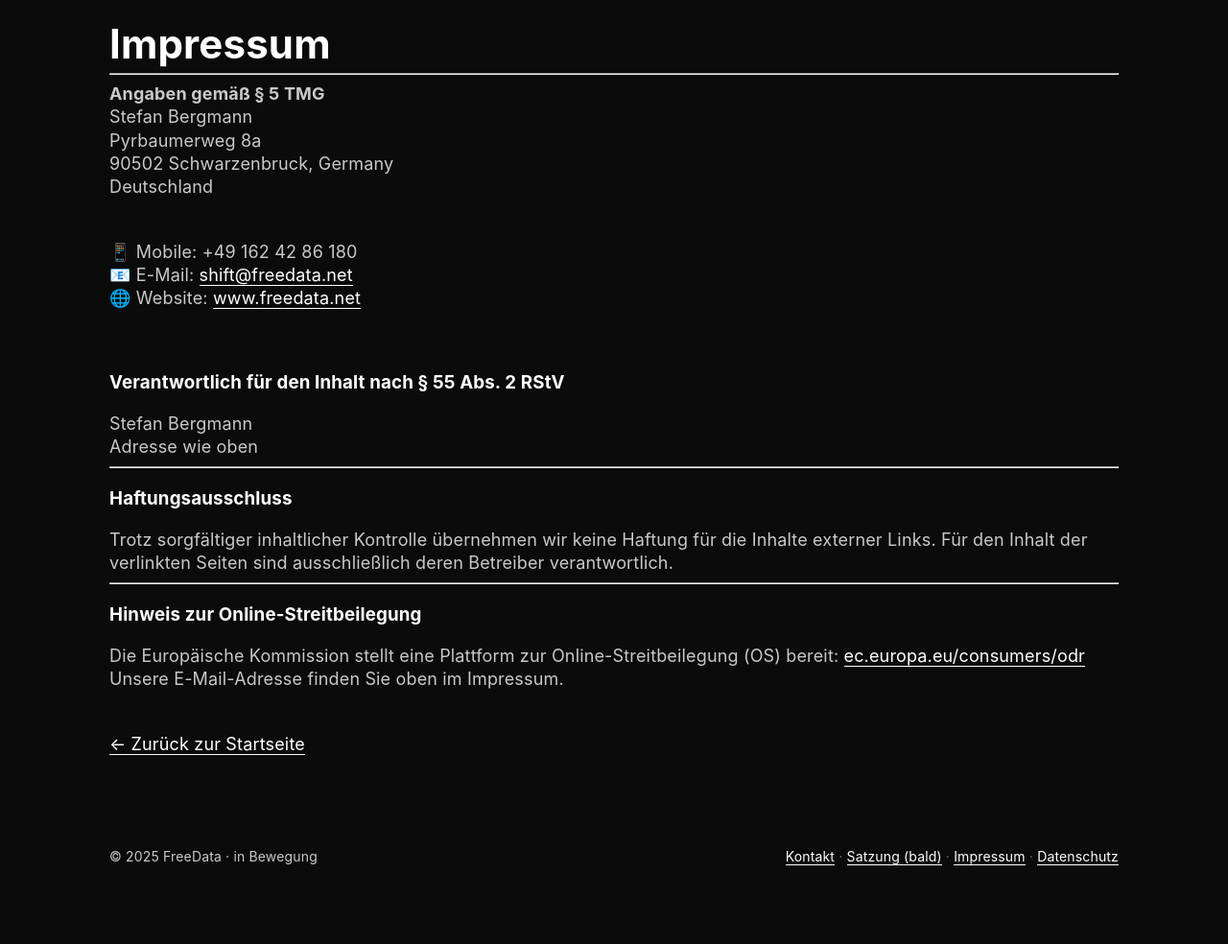
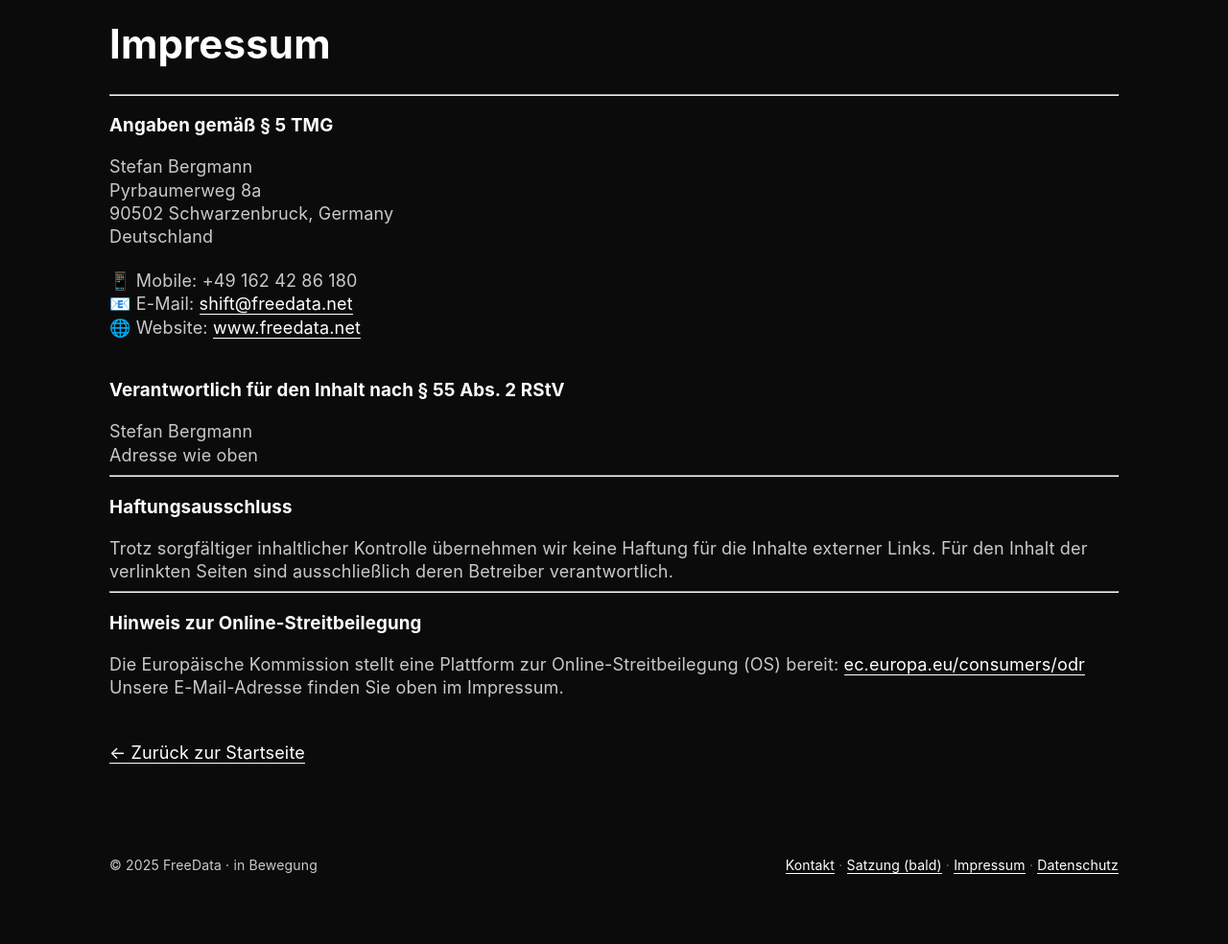
Before and after one commit to freedata-coop/freedata-coop.github.io, a Jekyll site: the page built from impressum.md, in a window 1280 px wide. Shown: the whole page at 96% size. Built offline with Jekyll 4.4.1, drawn with Linux system fonts in a browser that asks for light colours.

Commit message:
change pages

```diff
--- a/impressum.md
+++ b/impressum.md
@@ -6,9 +6,11 @@
 
 <section class="legal">
   <h2>Impressum</h2>
+  <br>
+
   <hr/>
 
-  <p><strong>Angaben gemäß § 5 TMG</strong></p>
+  <h3>Angaben gemäß § 5 TMG</h3>
   <p>
     Stefan Bergmann <br/>
     Pyrbaumerweg 8a <br/>
@@ -16,14 +18,14 @@
     Deutschland
   </p>
 
-<br><br>
+<br>
   <p>
     📱 Mobile: +49 162 42 86 180 <br/>
     📧 E-Mail: <a href="mailto:shift@freedata.net">shift@freedata.net</a> <br/>
     🌐 Website: <a href="https://www.freedata.net">www.freedata.net</a>
   </p>
 
-<br><br>
+<br>
   <h3>Verantwortlich für den Inhalt nach § 55 Abs. 2 RStV</h3>
   <p>
     Stefan Bergmann <br/>
```
